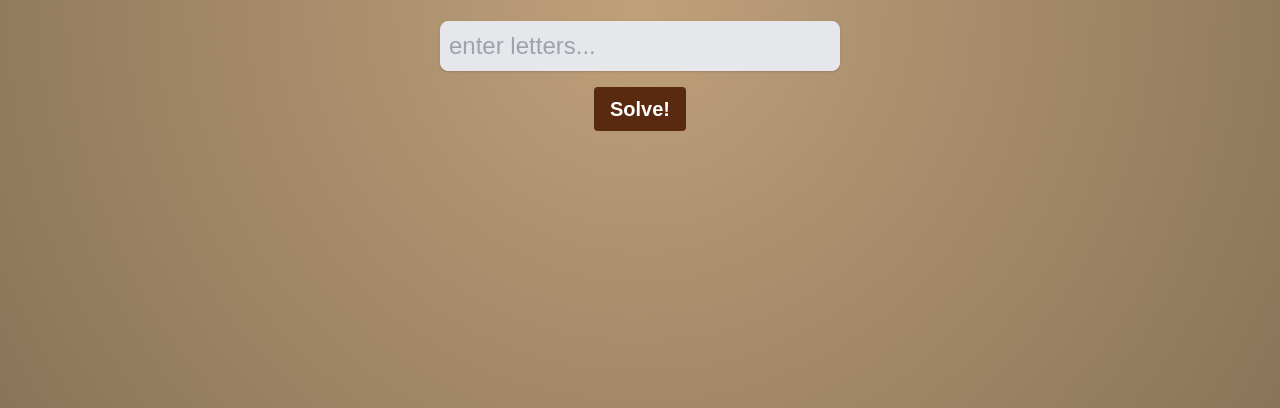
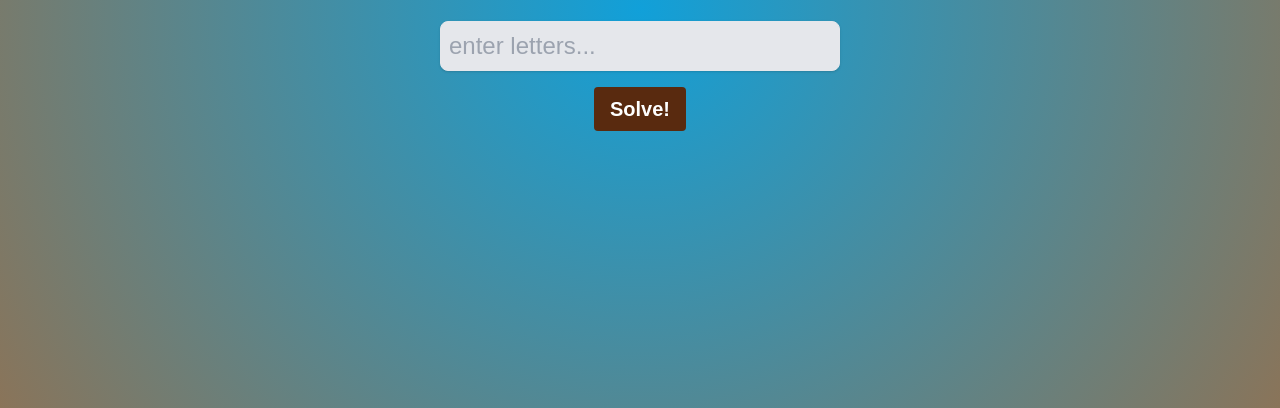
Before and after one commit to ol287/Scrabble-Solver, a plain HTML site: page index.html in a window 1280 px wide. Shown: the part 392-800 px from the top of the page. Drawn offline with nearby package versions, Linux system fonts and the light colour scheme.

Commit message:
Update main.css

```diff
--- a/main.css
+++ b/main.css
@@ -31,9 +31,9 @@ h2 {
 
 body {
 	/* background: url('images/seamless-wood-bg.jpg') repeat; */
-	/* background-color: #bfa07a; */
+	/* background-color: #11a0d9; */
 	color: white;
-	background-image: radial-gradient(circle, #bfa07a, #8a7459);
+	background-image: radial-gradient(circle, #11a0d9, #8a7459);
 	background-attachment: fixed;
 }
 
```
